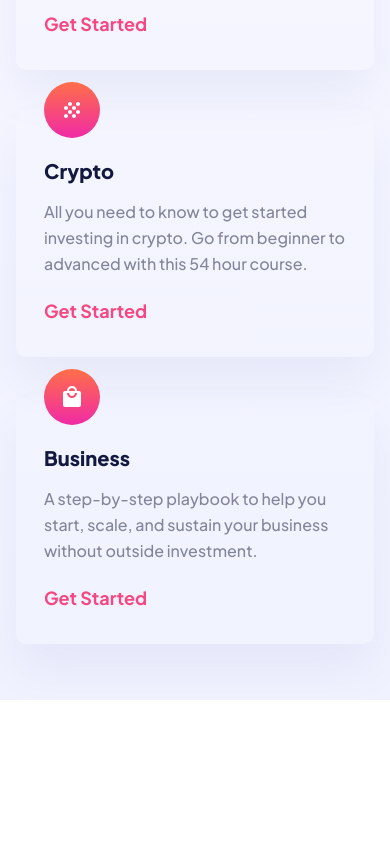
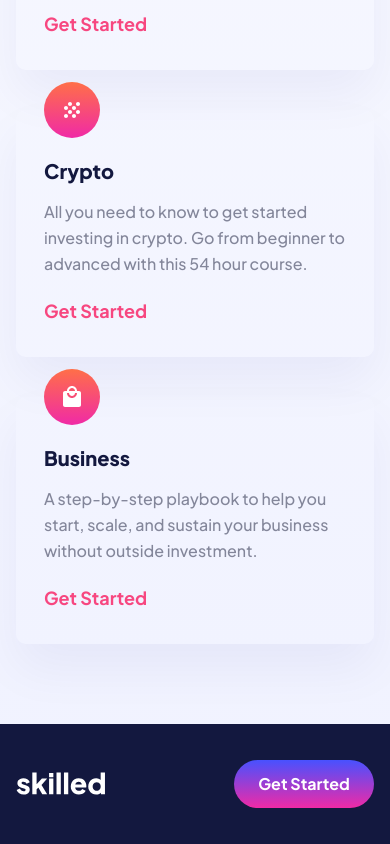
Before and after one commit to ryanbradley-webdev/skilled-e-learning-landing-page, a React (Vite) app: page / in a window 390 px wide. Shown: the part 1708-2552 px from the top of the page. Before the commit the page ends 2408 px from the top, so only its background shows below. Built offline with nearby package versions, Linux system fonts and the light colour scheme.

Commit message:
Add footer component with mobile styling. Update app styling to remove padding from root element and instead apply padding to header and main elements directly.

```diff
--- a/src/App.css
+++ b/src/App.css
@@ -1,4 +1,8 @@
 #root {
-    padding: 16px;
     background: linear-gradient(to bottom, var(--clr-white), #F0F2FF);
 }
+
+header,
+main {
+    padding-inline: 16px;
+}
--- a/src/App.jsx
+++ b/src/App.jsx
@@ -1,5 +1,6 @@
 import './App.css'
 import Courses from './components/courses/Courses'
+import Footer from './components/footer/Footer'
 import Header from './components/header/Header'
 import Hero from './components/hero/Hero'
 
@@ -17,6 +18,8 @@ function App() {
 
       </main>
 
+      <Footer />
+
     </>
   )
 }
--- a/src/components/button/button.module.css
+++ b/src/components/button/button.module.css
@@ -1,6 +1,6 @@
 .button {
-    height: 56px;
-    min-width: 167px;
+    height: 48px;
+    min-width: 140px;
     font: var(--font-body-md);
     font-weight: 700;
     color: var(--clr-white);
@@ -9,6 +9,8 @@
 }
 
 .button[data-variant='light'] {
+    height: 56px;
+    min-width: 167px;
     background: var(--gradient-light);
 }
 
@@ -18,6 +20,4 @@
 
 .button[data-variant='solid'] {
     background: var(--clr-dark-blue);
-    height: 48px;
-    min-width: 140px;
 }
--- /dev/null
+++ b/src/components/footer/Footer.jsx
@@ -0,0 +1,20 @@
+import styles from './footer.module.css'
+import Button from '../button/Button'
+
+export default function Footer() {
+    return (
+        <footer
+            className={styles.footer}
+        >
+
+            <img src="/logo-light.svg" alt="" />
+
+            <Button
+                variant='dark'
+            >
+                Get Started
+            </Button>
+
+        </footer>
+    )
+}
--- /dev/null
+++ b/src/components/footer/footer.module.css
@@ -0,0 +1,14 @@
+.footer {
+    display: flex;
+    align-items: center;
+    justify-content: space-between;
+    margin-top: 80px;
+    padding-inline: 16px;
+    padding-block: 36px;
+    background-color: var(--clr-dark-blue);
+}
+
+.footer img {
+    width: 89px;
+    height: auto;
+}
--- a/src/components/header/header.module.css
+++ b/src/components/header/header.module.css
@@ -2,6 +2,7 @@
     display: flex;
     align-items: center;
     justify-content: space-between;
+    padding-top: 16px;
 }
 
 .header img {
```
